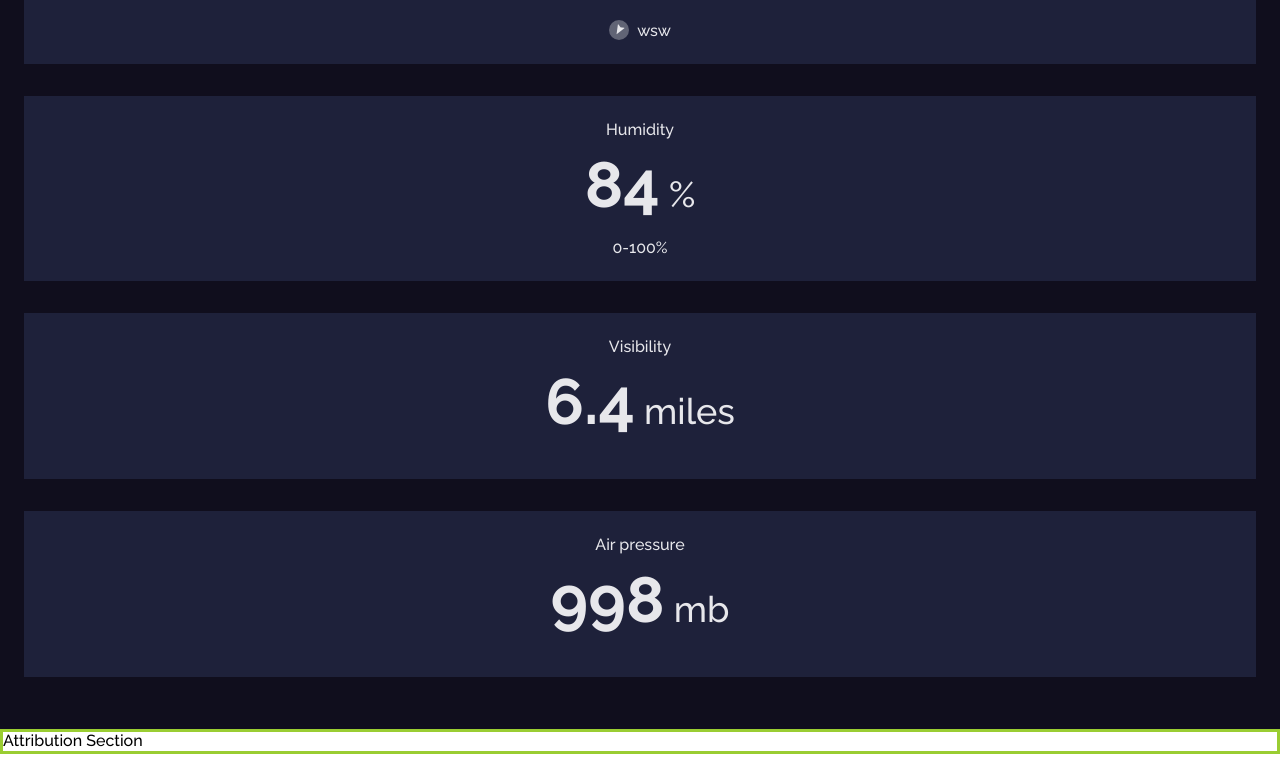
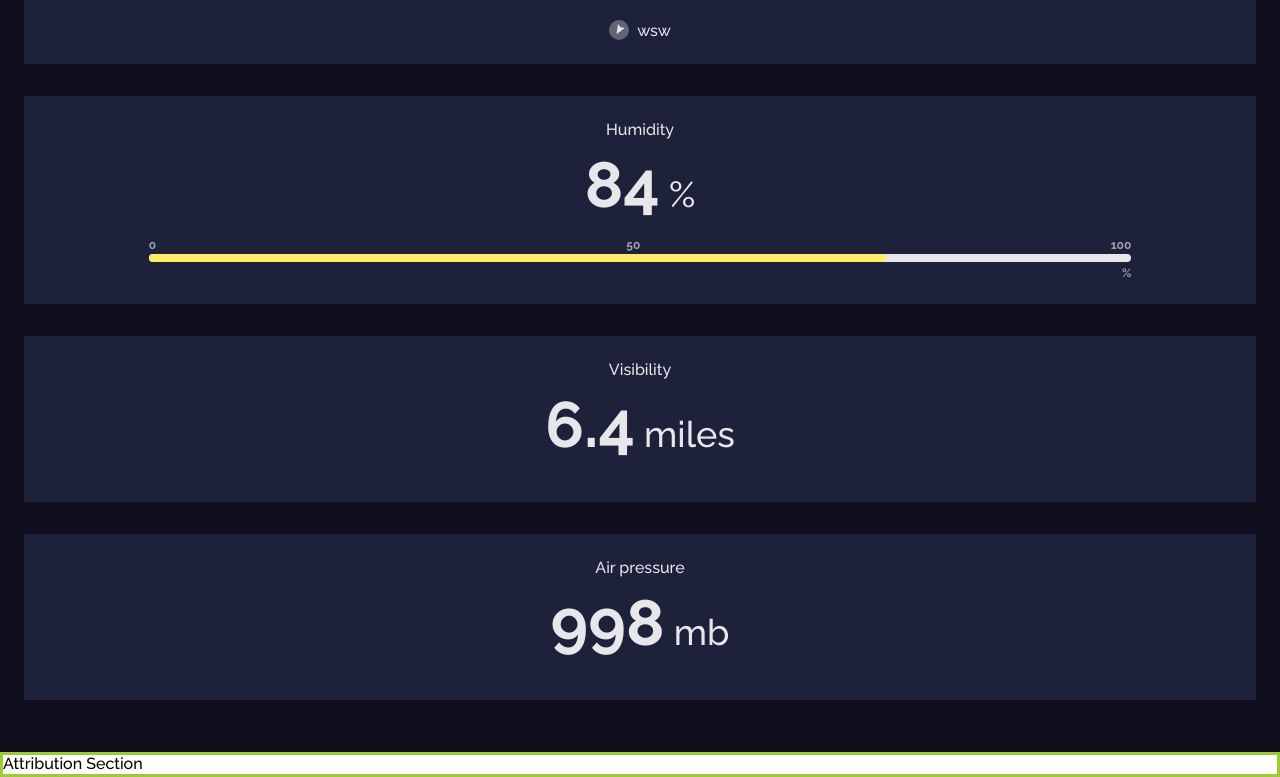
Before and after one commit to IevgeniiaAbdulina/Weather-App-Challenge, a React (Create React App) app: page / in a window 1280 px wide. Shown: the part 1295-2072 px from the top of the page. Before the commit the page ends 2049 px from the top, so only its background shows below. Built offline with nearby package versions, Linux system fonts and the light colour scheme.

Commit message:
Added Progress Bar Style Element, Humidity section

```diff
--- a/src/components/weather-broadcast/today-weather-broadcast/TodayWeatherBroadcast.css
+++ b/src/components/weather-broadcast/today-weather-broadcast/TodayWeatherBroadcast.css
@@ -67,3 +67,48 @@
 .material-icons.md-12 {
     font-size: 12px;
 }
+
+.progress-bar-wrapper {
+    width: 83%;
+}
+
+.progress-bar {
+    width: 100%;
+    height: 8px;
+    position: relative;
+    background: var(--greyish-lighter);
+    border-radius: 4px;
+}
+
+.progress-bar > span {
+    display: block;
+    height: 100%;
+    border-radius: 4px;
+    position: relative;
+    overflow: hidden;
+    background-color: var(--yellow-corn);
+}
+
+.scale {
+    width: 100%;
+    display: flex;
+    justify-content: space-between;
+    margin-bottom: 2px;
+    font-style: normal;
+    font-weight: bold;
+    font-size: 12px;
+    line-height: 14px;
+    color: var(--greyish-medium-light);
+}
+
+.units {
+    width: 100%;
+    display: flex;
+    justify-content: flex-end;
+    margin-top: 4px;
+    font-style: normal;
+    font-weight: bold;
+    font-size: 12px;
+    line-height: 14px;
+    color: var(--greyish-medium-light);
+}
--- a/src/components/weather-broadcast/today-weather-broadcast/TodayWeatherBroadcast.js
+++ b/src/components/weather-broadcast/today-weather-broadcast/TodayWeatherBroadcast.js
@@ -5,6 +5,7 @@ const TodayWeatherBroadcast = () => {
         <div className='today-weather-broadcast'>
             <p className='hightlights-title'>Today's Hightlights</p>
 
+            {/* WIND STATUS */}
             <div className='hightlights-paper'>
                 <p className='paper-title'>Wind status</p>
                 <p className='paper-value'>
@@ -19,15 +20,27 @@ const TodayWeatherBroadcast = () => {
                 </p>
             </div>
 
+            {/* HUMIDITY */}
             <div className='hightlights-paper'>
                 <p className='paper-title'>Humidity</p>
                 <p className='paper-value'>
                     {84}
                     <span> %</span>
                 </p>
-                <p className='progress-bar'>0-100%</p>
+                <div className='progress-bar-wrapper'>
+                    <div className='scale'>
+                            <p>0</p>
+                            <p>50</p>
+                            <p>100</p>
+                        </div>
+                    <div className='progress-bar'>
+                        <span style={{ width: `${75}%`}}></span>
+                    </div>
+                    <div className='units'>%</div>
+                </div>
             </div>
 
+            {/* VISIBILITY */}
             <div className='hightlights-paper'>
                 <p className='paper-title'>Visibility</p>
                 <p className='paper-value'>
@@ -36,6 +49,7 @@ const TodayWeatherBroadcast = () => {
                 </p>
             </div>
 
+            {/* AIR PRESSURE */}
             <div className='hightlights-paper'>
                 <p className='paper-title'>Air pressure</p>
                 <p className='paper-value'>
```
